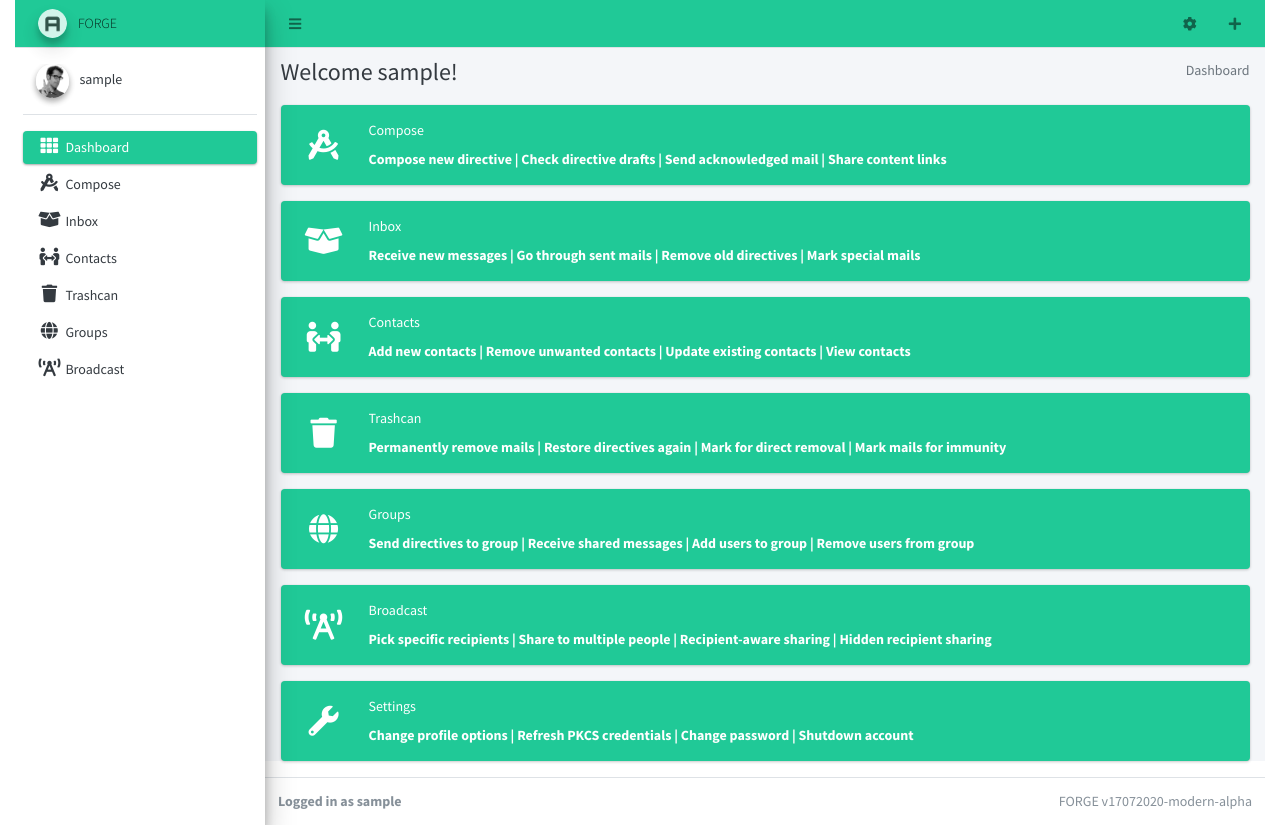
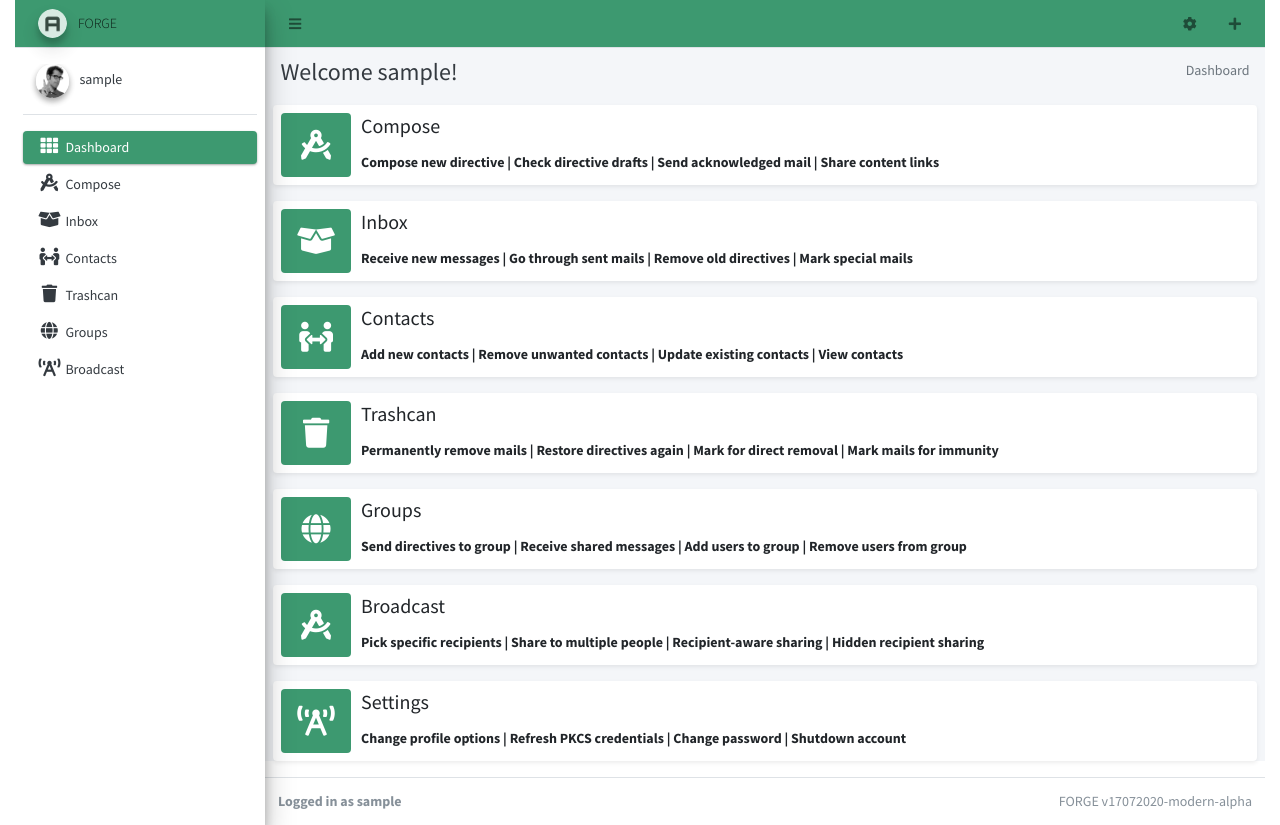
Before and after one commit to astrosonic/forge, a Flask app: page /dashbord/ in a window 1280 px wide. Run offline with Flask 2, Linux system fonts and the light colour scheme; the visitor is signed in with stand-in values (Sample User, id 1); some libraries are stand-ins or nearby versions.

Commit message:
Reworked dashboard to reduce colors
Switched theme color to OLIVE from TEAL

```diff
--- a/templates/dashbard.html
+++ b/templates/dashbard.html
@@ -10,7 +10,7 @@
 </head>
 <body class="hold-transition sidebar-mini layout-boxed text-sm">
 <div class="wrapper">
-  <nav class="main-header navbar navbar-expand navbar-teal navbar-light">
+  <nav class="main-header navbar navbar-expand navbar-olive navbar-light">
     <ul class="navbar-nav">
       <li class="nav-item">
         <a class="nav-link" data-widget="pushmenu" href="#" role="button"><i class="fas fa-bars"></i></a>
@@ -27,8 +27,8 @@
     </ul>
   </nav>
 
-  <aside class="main-sidebar sidebar-light-teal elevation-4">
-    <a href="index3.html" class="brand-link navbar-teal navbar-light">
+  <aside class="main-sidebar sidebar-light-olive elevation-4">
+    <a href="index3.html" class="brand-link navbar-olive navbar-light">
       <img src="{{ url_for("static", filename="dist/img/AdminLTELogo.png") }}" alt="AdminLTE Logo" class="brand-image img-circle elevation-3" style="opacity: .8">
       <span class="brand-text font-weight-light">&nbsp;FORGE</span>
     </a>
@@ -71,59 +71,58 @@
       </div>
     </div>
 
-    <div class="content">
-      <div class="container-sm">
-        <div class="info-box mb-3 bg-teal">
-          <span class="info-box-icon"><i class="fas fa-drafting-compass"></i></span>
+    <section class="content">
+      <div class="info-box shadow-sm">
+        <span class="info-box-icon bg-olive"><i class="fas fa-drafting-compass"></i></span>
         <div class="info-box-content">
-            <span class="info-box-text">Compose</span>
+          <span class="info-box-text"><h5>Compose</h5></span>
           <span class="info-box-number">Compose new directive | Check directive drafts | Send acknowledged mail | Share content links</span>
         </div>
       </div>
-        <div class="info-box mb-3 bg-teal">
-          <span class="info-box-icon"><i class="fas fa-box-open"></i></span>
+      <div class="info-box shadow-sm">
+        <span class="info-box-icon bg-olive"><i class="fas fa-box-open"></i></span>
         <div class="info-box-content">
-            <span class="info-box-text">Inbox</span>
+          <span class="info-box-text"><h5>Inbox</h5></span>
           <span class="info-box-number">Receive new messages | Go through sent mails | Remove old directives | Mark special mails</span>
         </div>
       </div>
-        <div class="info-box mb-3 bg-teal">
-          <span class="info-box-icon"><i class="fas fa-people-arrows"></i></span>
+      <div class="info-box shadow-sm">
+        <span class="info-box-icon bg-olive"><i class="fas fa-people-arrows"></i></span>
         <div class="info-box-content">
-            <span class="info-box-text">Contacts</span>
+          <span class="info-box-text"><h5>Contacts</h5></span>
           <span class="info-box-number">Add new contacts | Remove unwanted contacts | Update existing contacts | View contacts</span>
         </div>
       </div>
-        <div class="info-box mb-3 bg-teal">
-          <span class="info-box-icon"><i class="fas fa-trash"></i></span>
+      <div class="info-box shadow-sm">
+        <span class="info-box-icon bg-olive"><i class="fas fa-trash"></i></span>
         <div class="info-box-content">
-            <span class="info-box-text">Trashcan</span>
+          <span class="info-box-text"><h5>Trashcan</h5></span>
           <span class="info-box-number">Permanently remove mails | Restore directives again | Mark for direct removal | Mark mails for immunity</span>
         </div>
       </div>
-        <div class="info-box mb-3 bg-teal">
-          <span class="info-box-icon"><i class="fas fa-globe"></i></span>
+      <div class="info-box shadow-sm">
+        <span class="info-box-icon bg-olive"><i class="fas fa-globe"></i></span>
         <div class="info-box-content">
-            <span class="info-box-text">Groups</span>
+          <span class="info-box-text"><h5>Groups</h5></span>
           <span class="info-box-number">Send directives to group | Receive shared messages | Add users to group | Remove users from group</span>
         </div>
       </div>
-        <div class="info-box mb-3 bg-teal">
-          <span class="info-box-icon"><i class="fas fa-broadcast-tower"></i></span>
+      <div class="info-box shadow-sm">
+        <span class="info-box-icon bg-olive"><i class="fas fa-drafting-compass"></i></span>
         <div class="info-box-content">
-            <span class="info-box-text">Broadcast</span>
+          <span class="info-box-text"><h5>Broadcast</h5></span>
           <span class="info-box-number">Pick specific recipients | Share to multiple people | Recipient-aware sharing | Hidden recipient sharing</span>
         </div>
       </div>
-        <div class="info-box mb-3 bg-teal">
-          <span class="info-box-icon"><i class="fas fa-wrench"></i></span>
+      <div class="info-box shadow-sm">
+        <span class="info-box-icon bg-olive"><i class="fas fa-broadcast-tower"></i></span>
         <div class="info-box-content">
-            <span class="info-box-text">Settings</span>
+          <span class="info-box-text"><h5>Settings</h5></span>
           <span class="info-box-number">Change profile options | Refresh PKCS credentials | Change password | Shutdown account</span>
         </div>
       </div>
-      </div>
-    </div>
+    </section>
+
   </div>
   <footer class="main-footer">
     <div class="float-right d-none d-sm-inline">
```
Lines whose indentation alone changed are shown as unchanged.
